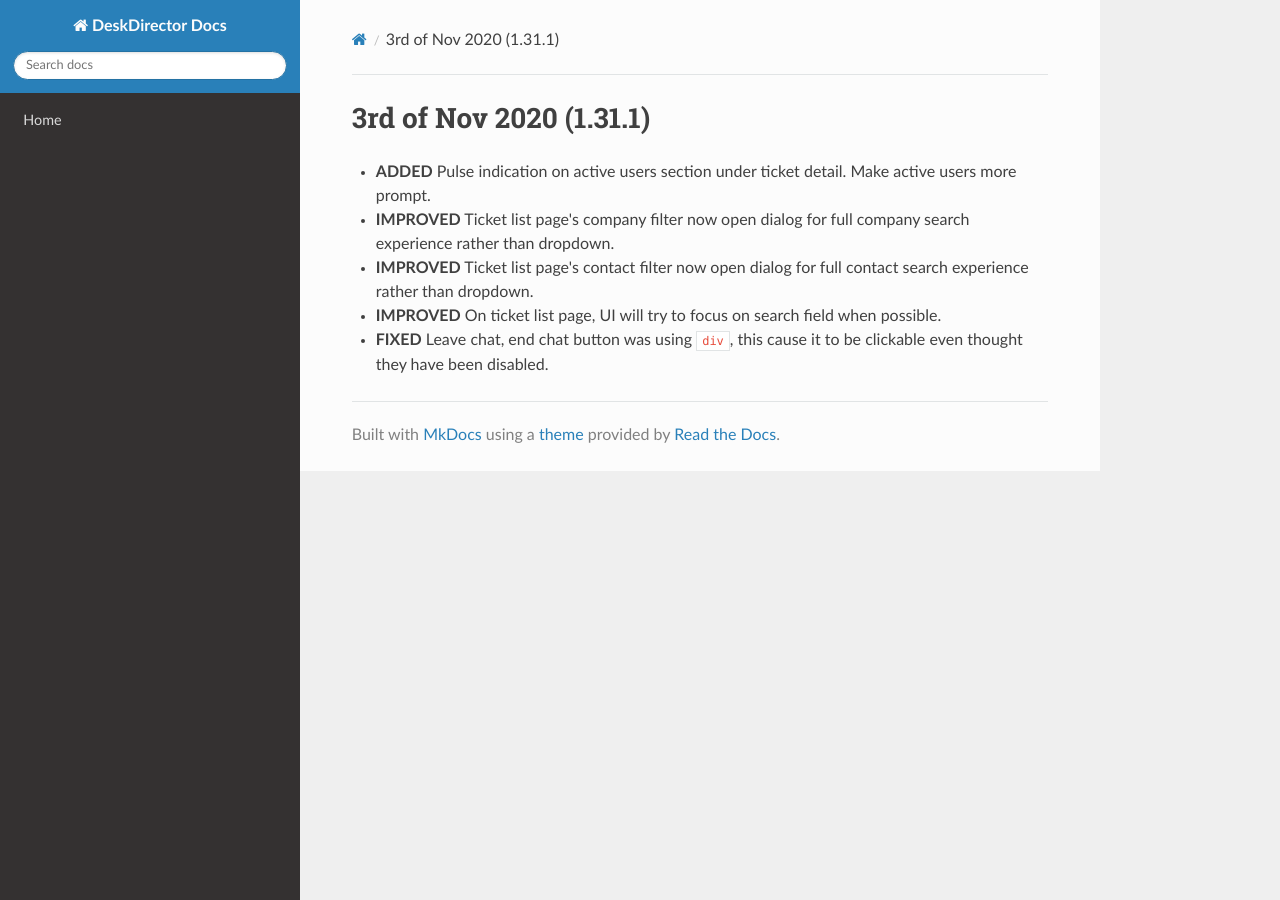
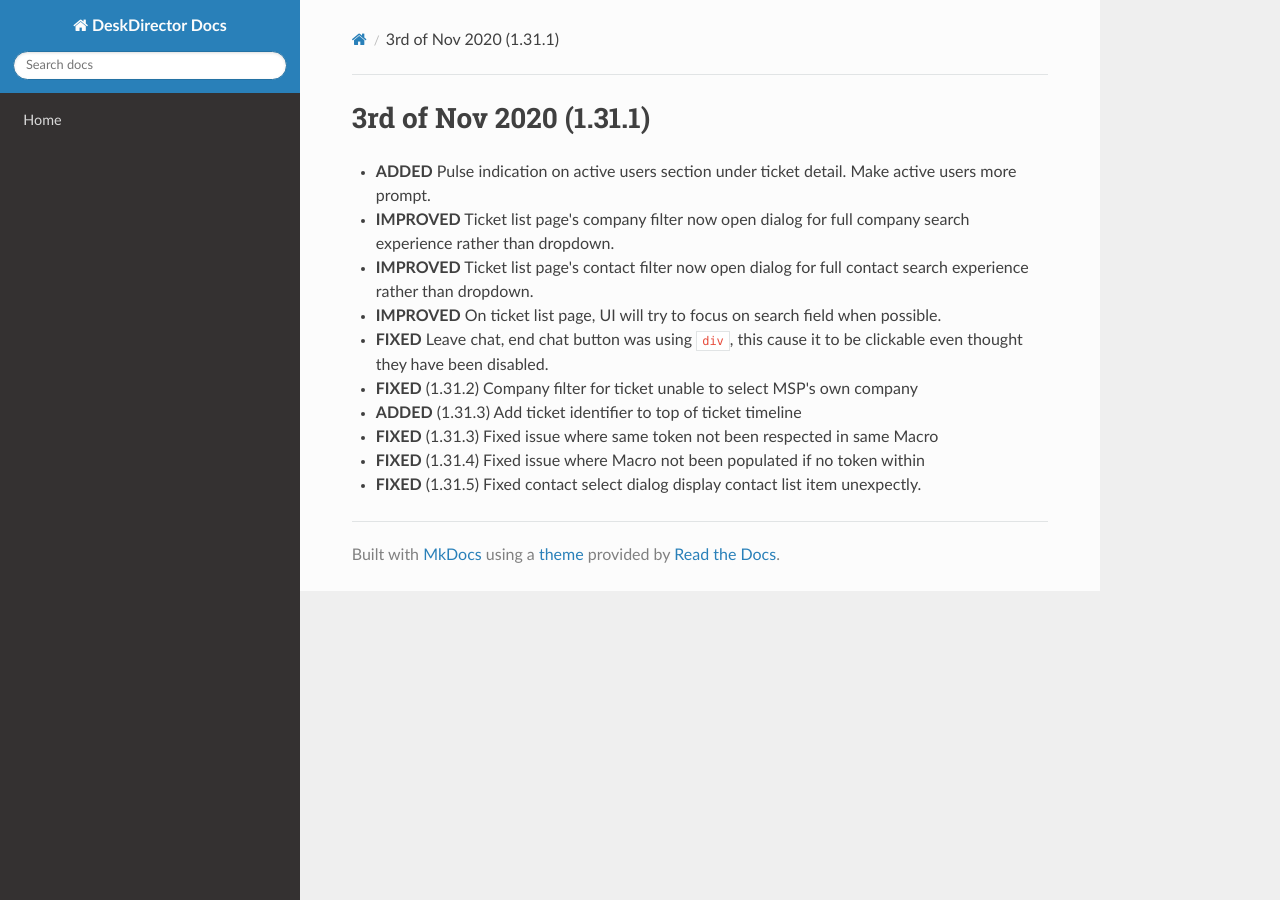
Before and after one commit to DeskDirector/docs, an MkDocs documentation site: the page built from docs/_release/tech/v1.31.md, in a window 1280 px wide. Built offline with MkDocs 1.6.1, drawn with Linux system fonts in a browser that asks for light colours; nearby versions of some CDN libraries; old or Windows-style settings are respelled for this version of MkDocs.

Commit message:
Update v1.31.md

```diff
--- a/docs/_release/tech/v1.31.md
+++ b/docs/_release/tech/v1.31.md
@@ -4,3 +4,8 @@
 - **IMPROVED** Ticket list page's contact filter now open dialog for full contact search experience rather than dropdown.
 - **IMPROVED** On ticket list page, UI will try to focus on search field when possible.
 - **FIXED** Leave chat, end chat button was using `div`, this cause it to be clickable even thought they have been disabled.
+- **FIXED** (1.31.2) Company filter for ticket unable to select MSP's own company
+- **ADDED** (1.31.3) Add ticket identifier to top of ticket timeline
+- **FIXED** (1.31.3) Fixed issue where same token not been respected in same Macro
+- **FIXED** (1.31.4) Fixed issue where Macro not been populated if no token within
+- **FIXED** (1.31.5) Fixed contact select dialog display contact list item unexpectly.
```
